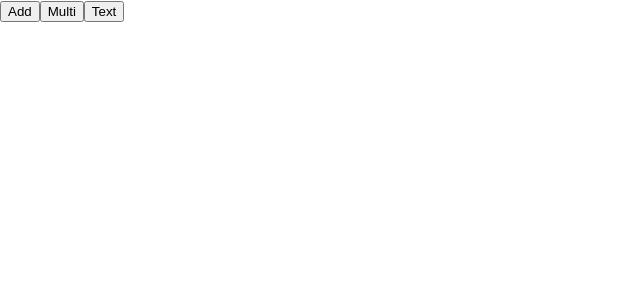
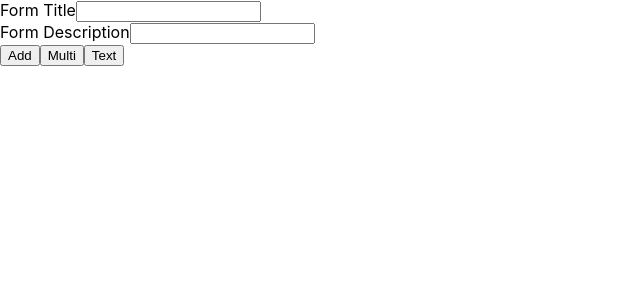
Before and after one commit to MayankPanda/por-application-portal, a React (Create React App) app in the folder frontend/: page /form in a window 1280 px wide. Shown: the top 300 px of the page, without its empty margins (0-640 px from the left). Built offline with nearby package versions, Linux system fonts and the light colour scheme.

Commit message:
Added Form Title and Description Fields

```diff
--- a/frontend/src/pages/dynamicForm.js
+++ b/frontend/src/pages/dynamicForm.js
@@ -5,6 +5,8 @@ function AddDynamicInput() {
   const [title, setTitle] = useState("Radios");
   const [multiTitle, setMultiTitle] = useState("Checkboxes");
   const [textInputTitle, setTextInputTitle] = useState("");
+  const [formTitle, setFormTitle] = useState(""); // Form Title
+  const [formDescription, setFormDescription] = useState(""); // Form Description
   const [options, setOptions] = useState("");
   const [showTitleField, setShowTitleField] = useState(false);
   const [showMultiTitleField, setShowMultiTitleField] = useState(false);
@@ -109,6 +111,7 @@ function AddDynamicInput() {
       };
       return data;
     });
+    console.log(finalFormData);
     e.preventDefault();
     try {
       const url = "http://localhost:5000/api/applications/saveNewForm";
@@ -150,6 +153,22 @@ function AddDynamicInput() {
 
   return (
     <div>
+      <div>
+        <label>Form Title</label>
+        <input
+          type="text"
+          value={formTitle}
+          onChange={(e) => setFormTitle(e.target.value)}
+        />
+      </div>
+      <div>
+        <label>Form Description</label>
+        <input
+          type="text"
+          value={formDescription}
+          onChange={(e) => setFormDescription(e.target.value)}
+        />
+      </div>
       {showTitleField && (
         <>
           <input
```
